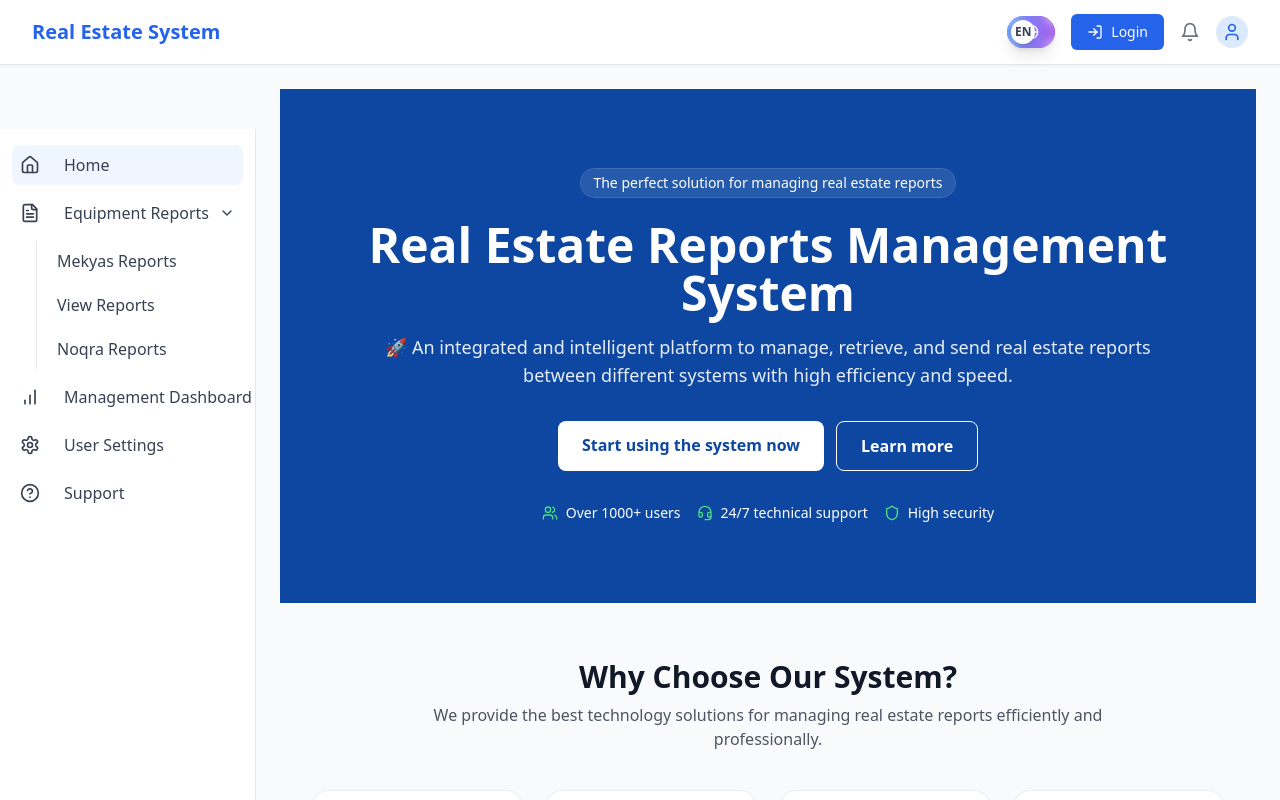
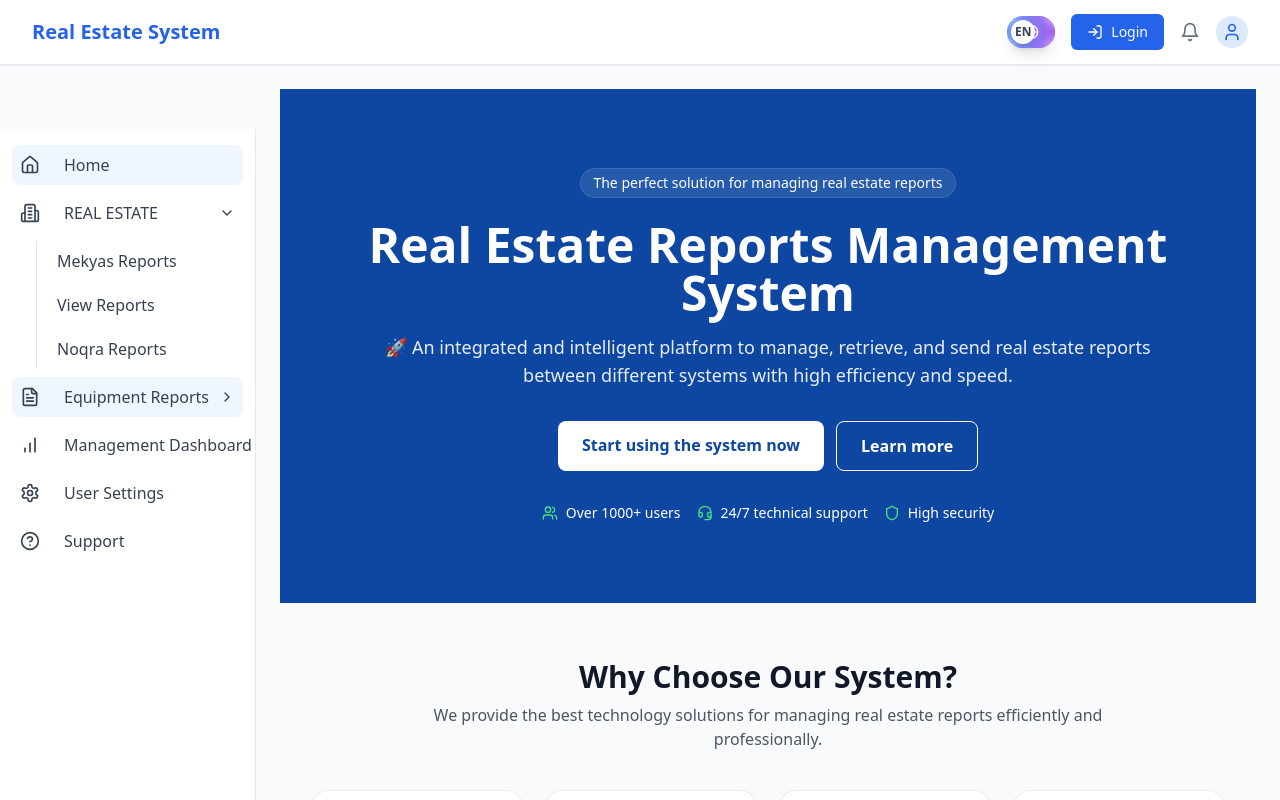
Before and after one commit to Future-II/front-ui, a React app: page / in a window 1280 px wide. Shown: the top 800 px of the page. Built offline with nearby package versions, Linux system fonts and the light colour scheme; the HTML template or start-up script is replaced by a standard one.

Commit message:
real estate

```diff
--- a/src/shared/components/Layout/Sidebar.tsx
+++ b/src/shared/components/Layout/Sidebar.tsx
@@ -1,6 +1,6 @@
 import React, { useState } from 'react';
 import { Link, useLocation } from 'react-router-dom';
-import { BarChart, FileText, Settings, Home, ChevronRight, ChevronDown, HelpCircle } from 'lucide-react';
+import { BarChart, FileText, Settings, Home, ChevronRight, ChevronDown, HelpCircle,Building2  } from 'lucide-react';
 import { useTranslation } from 'react-i18next';
 import { useLanguage } from '../../../hooks/useLanguage';
 
@@ -18,9 +18,7 @@ interface MenuItem {
   }[];
 }
 
-const Sidebar: React.FC<SidebarProps> = ({
-  isOpen
-}) => {
+const Sidebar: React.FC<SidebarProps> = ({ isOpen }) => {
   const { t } = useTranslation();
   const { isRTL } = useLanguage();
   const location = useLocation();
@@ -37,9 +35,9 @@ const Sidebar: React.FC<SidebarProps> = ({
       icon: <Home className="h-5 w-5" />
     },
     {
-      name: t('reports.title') || 'تقارير المعدات',
+      name: t('REAL ESTATE') || 'تقارير المعدات',
       path: '/reports',
-      icon: <FileText className="h-5 w-5" />,
+      icon: <Building2 className="h-5 w-5" />,
       subItems: [
         {
           name: t('reports.mekyas') || 'تقارير مقياس',
@@ -53,6 +51,15 @@ const Sidebar: React.FC<SidebarProps> = ({
           name: t('reports.noqra') || 'تقارير نقرة',
           path: '/reports/noqra'
         }
+      ]
+    },
+
+    {
+      name: t('reports.title') || 'تقارير المعدات',
+      path: '',
+      icon: <FileText className="h-5 w-5" />,
+      subItems: [
+
       ]
     },
     {
@@ -72,13 +79,8 @@ const Sidebar: React.FC<SidebarProps> = ({
     }
   ];
 
-  const isActive = (path: string) => {
-    return location.pathname === path;
-  };
-
-  const isSubActive = (path: string) => {
-    return location.pathname.startsWith(path);
-  };
+  const isActive = (path: string) => location.pathname === path;
+  const isSubActive = (path: string) => location.pathname.startsWith(path);
 
   const toggleMenu = (path: string) => {
     setExpandedMenus(prev => ({
```
